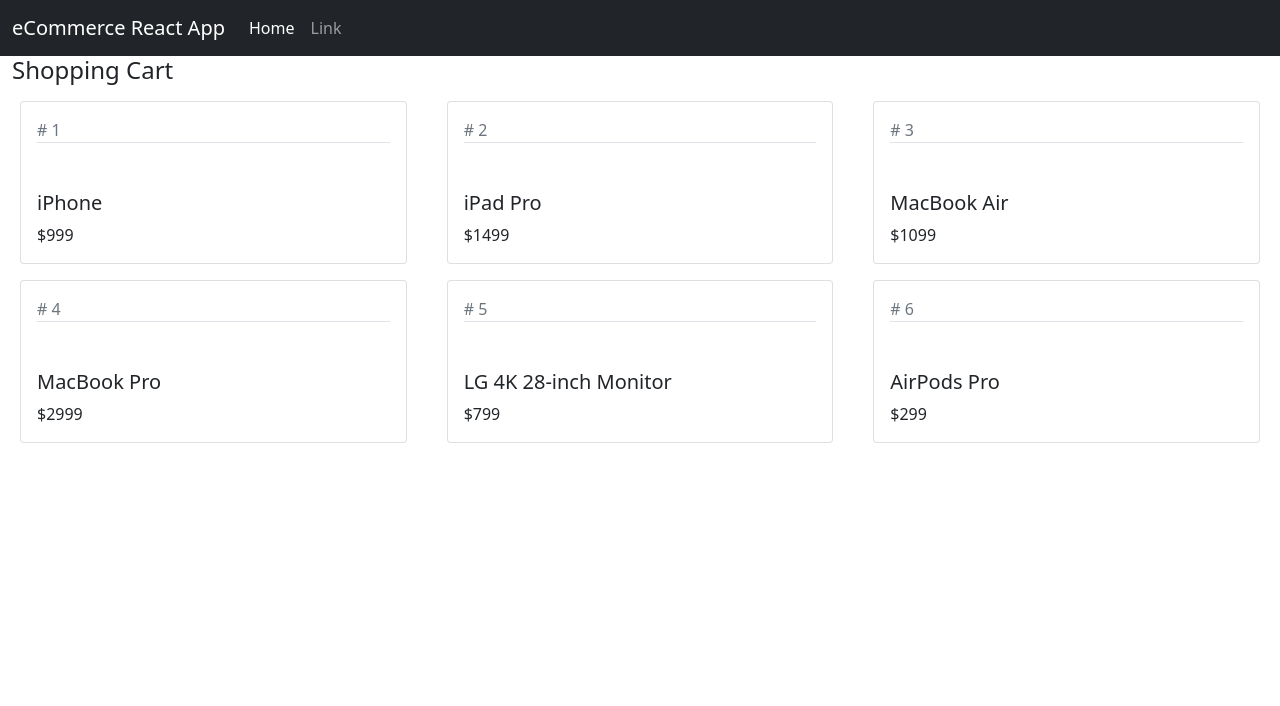
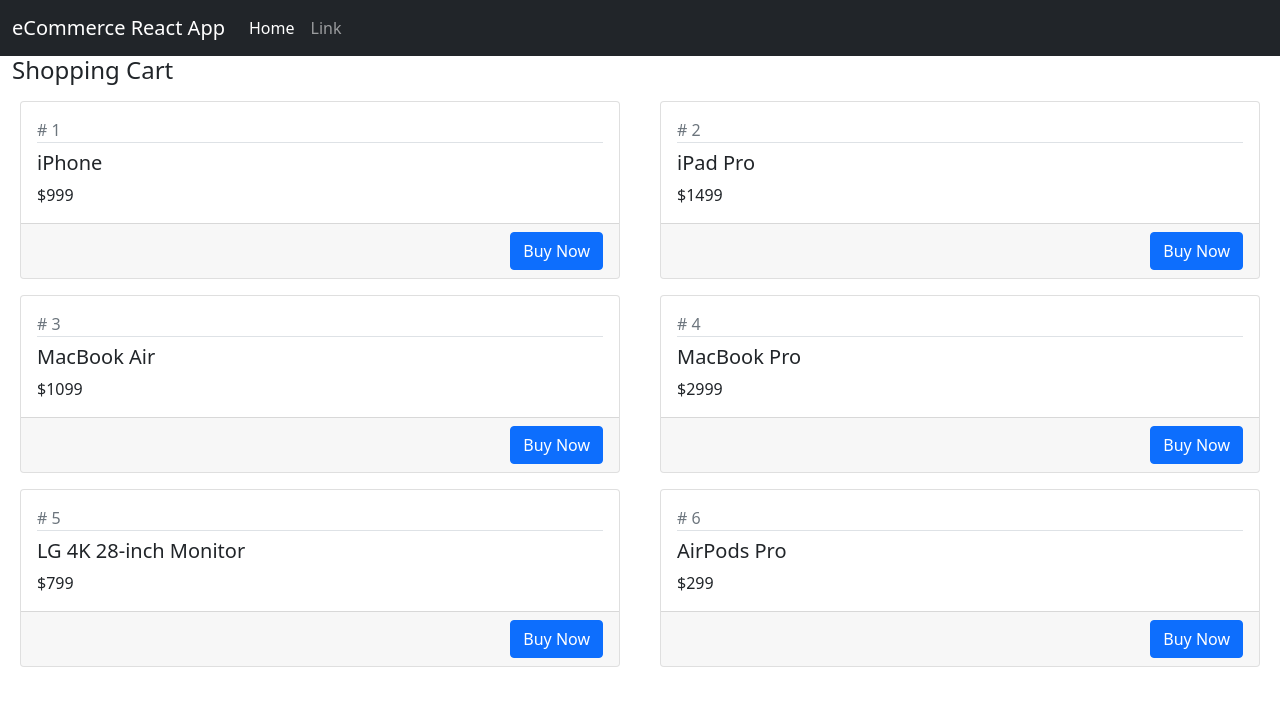
Before and after one commit to timrager/react_ecomm, a React (Create React App) app: page / in a window 1280 px wide. Shown: the top 706 px of the page. Built offline with nearby package versions, Linux system fonts and the light colour scheme.

Commit message:
react children

```diff
--- a/src/Product.jsx
+++ b/src/Product.jsx
@@ -4,12 +4,15 @@
 
     render() {
         return (
-            <div className="col-md-4">
+            <div className="col-md-6">
                 <div className="card m-2">
                     <div className="card-body">
                         <div className="text-muted"># {this.props.product.id}</div>
-                        <h5 className="pt-5 border-top">{this.props.product.productName}</h5>
+                        <h5 className="pt-2 border-top">{this.props.product.productName}</h5>
                         <div>${this.props.product.price}</div>
+                    </div>
+                    <div className="card-footer text-end">
+                        {this.props.children}
                     </div>
                 </div>
             </div>
--- a/src/ShoppingCart.jsx
+++ b/src/ShoppingCart.jsx
@@ -52,7 +52,9 @@
                 <div className="row">
                     {this.state.products.map( (product) => {
                         return (
-                            <Product key={product.id} product={product}/>
+                            <Product key={product.id} product={product}>
+                                <button className="btn btn-primary">Buy Now</button>
+                            </Product>
                         )
                     })}
                 </div>
```
